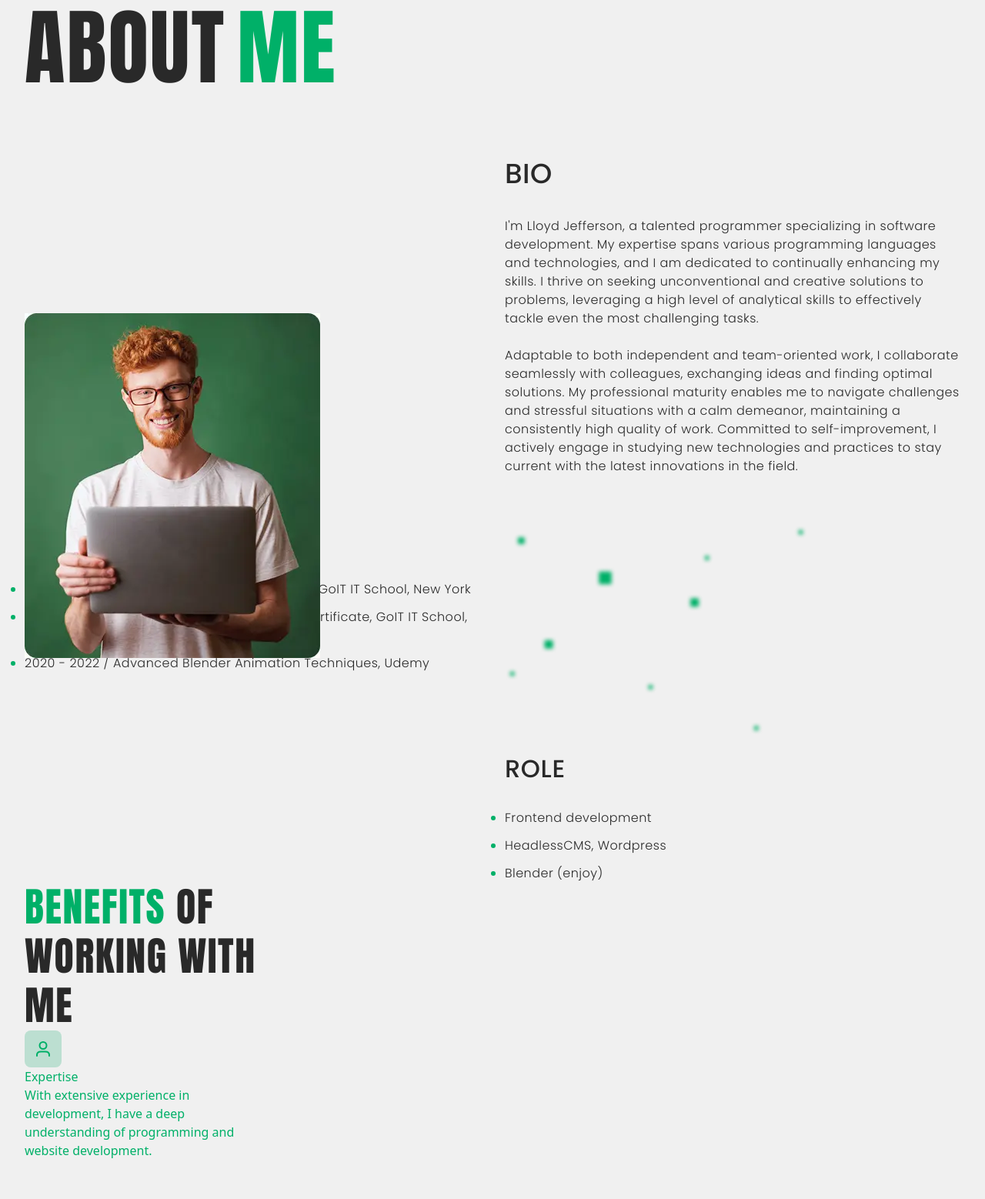
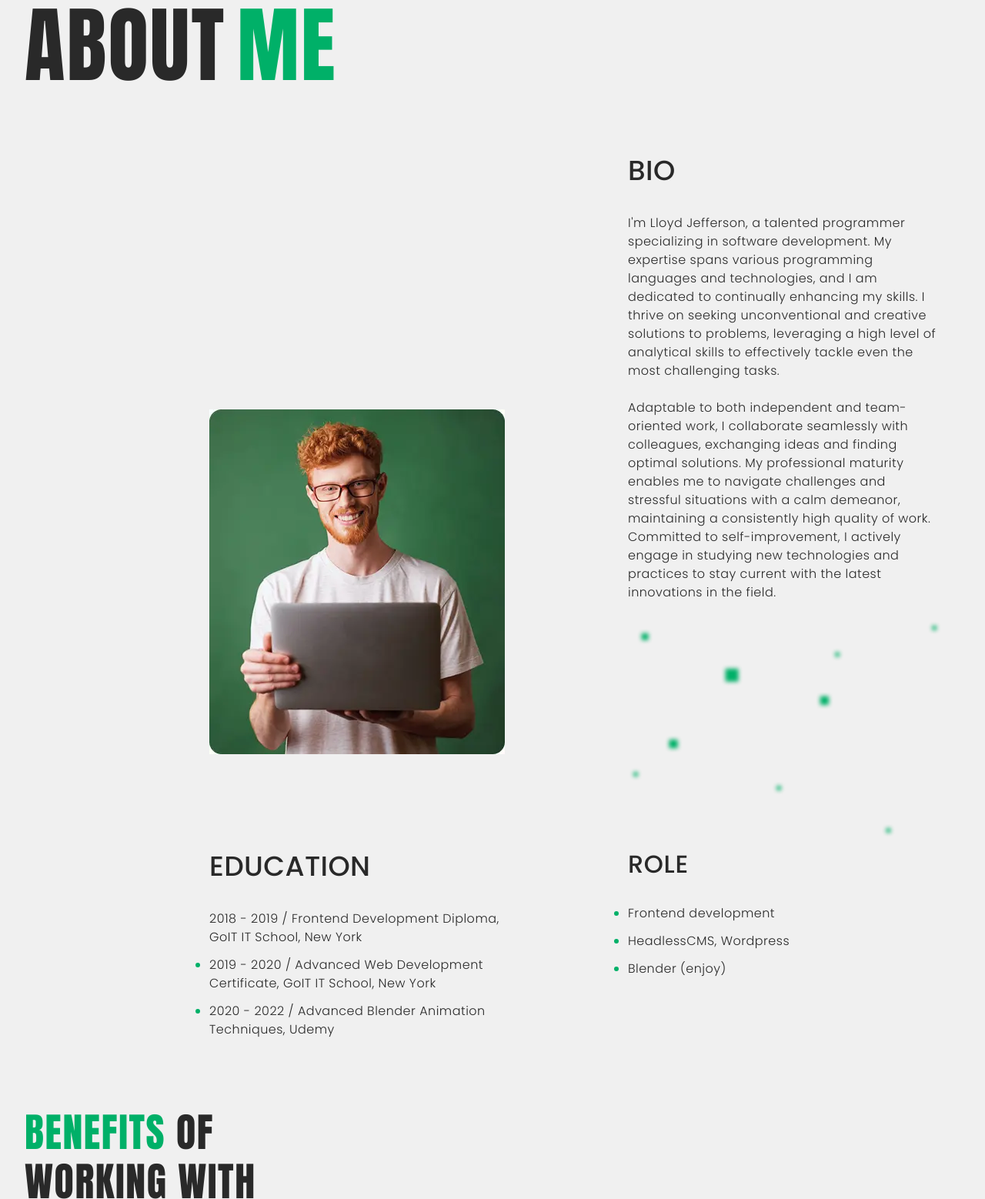
Before and after one commit to maxymus101/JS-team-project-g14, a website built with Vite: page src/index.html in a window 1280 px wide. Shown: the top 1558 px of the page at 77% size. Built offline with nearby package versions, Linux system fonts and the light colour scheme.

Commit message:
add file about me

```diff
--- a/src/css/about-me.css
+++ b/src/css/about-me.css
@@ -2,9 +2,6 @@
  display: flex;
 align-items: left;
 flex-direction: column;
-
-
-
 }
 .about-me-title {
     font-family: "Impact", sans-serif;
@@ -24,12 +21,10 @@ padding-bottom: 40px;
     padding-left: 15px;
 }
 
-
 .content-image-container {
     display: flex;
 align-items: center;
     border-radius: 16px;
-
 }
 .bio-container {
     display: flex;
@@ -93,6 +88,7 @@ flex-direction: column;
 gap: 12px;
 list-style: disc;
 }
+
 .education-list li::marker {
     color: #00B068;
 }
@@ -131,51 +127,86 @@ list-style: disc;
     }
 }
 
+
+
+
+
+
 /*about-me tablet*/
 @media screen and (min-width: 768px) {
-
+   .about-me {
+    margin-right: 24px;
+   }
        .about-me-title {
        font-size: 108px;
-line-height: 1.14;
+       line-height: 1.1;
        letter-spacing: 0.02em;
-text-align: right;
-align-items: right;
-padding-bottom: 40px;
+       align-items: start;
+       }
+       .content-image-container {
+        position: relative;
+        top: 90px;
        }
        .bio-img-container {
         display: grid;
-    grid-template-columns: repeat(2, 1fr);
-
-    grid-column-gap: 32px;
-}
-.content-image-container {
-    position: relative;
-    top: 208px;
-
+        grid-template-columns: 3fr 3fr;
+        margin: 0;
+      gap: 32px;
        }
        .bio-title {
        font-size: 36px;
        line-height: 1.3;
        letter-spacing: 0.01em;
-padding-top: 40px;
-padding-bottom: 32px;
        }
 
-.educ-role-container {
+       .educ-role-container{
         display: grid;
-    grid-template-columns: repeat(2, 1fr);
-    grid-column-gap: 32px;
+        grid-template-columns: 3fr 3fr;
+        margin: 0;
+      gap: 32px;
+      position: relative;
+      top: -160px;
+       }
+
+       .education-title {
+       font-size: 36px;
+       line-height: 1.3;
+       letter-spacing: 0.01em;
+       }
 
     }
+ @media screen and (min-width: 1280px) {
 
-.role-container{
+        .content-image-container {
+         position: relative;
+         top: 100px;
+        }
+        .bio-img-container {
+         grid-template-columns: 3fr 3fr;
+       gap: 136px;
+       margin-left: 240px;
+        }
+        .bio-title {
+        font-size: 36px;
+        line-height: 1.3;
+        letter-spacing: 0.01em;
+        }
+        .educ-role-container{
+         display: grid;
+         grid-template-columns: 2fr 2fr;
+         margin: 0;
+       gap: 136px;
+       margin-left: 240px;
+       position: relative;
+       top: -50px;
+        }
+
+        .education-title {
+        font-size: 36px;
+        line-height: 1.3;
+        letter-spacing: 0.01em;
+        }
+      .education-list{
 
       }
-
-
-.role-container-title{
-
     }
-
-
-}
--- a/src/partials/about-me.html
+++ b/src/partials/about-me.html
@@ -6,8 +6,7 @@
     <title>Document</title>
 </head>
 <body>
-    <section class="about-me" id="about-me">
-        <div class="container">
+    <section class="container about-me" id="about-me">
             <h1 class="about-me-title">About <span class="about-me-span">me</span></h1>
           <div class="item-container">
             <div class="bio-img-container">
@@ -38,21 +37,19 @@
                            I actively engage in studying new technologies
                         and practices to stay current with the latest innovations in the field.</p>
                     </div>
-
+                    <img src="./img/svg/decor-bg-2.png" alt="decor-bg-2" class="decor-img">
                 </div>
             </div>
                 <div class="educ-role-container">
                     <div class="education-continer">
                         <h3 class="education-title">EDUCATION</h3>
                     <ul class="education-list">
-                        <li class="education-item">2018 - 2019  / Frontend Development Diploma, GoIT IT School, New York</li>
+                        <li class="role-list">2018 - 2019  / Frontend Development Diploma, GoIT IT School, New York</li>
                         <li class="education-item">2019 - 2020 / Advanced Web Development Certificate, GoIT IT School, New York</li>
                         <li class="education-item">2020 - 2022 / Advanced Blender Animation Techniques, Udemy</li>
                     </ul>
                     </div>
-
                     <div class="role-container">
-                        <img src="./img/svg/decor-bg-2.png" alt="decor-bg-2" class="decor-img">
                         <h3 class="role-title">ROLE</h3>
                         <ul class="role-list">
                             <li class="role-item">Frontend development</li>
@@ -63,7 +60,7 @@
                 </div>
 
           </div>
-        </div>
+
     </section>
 
 </body>
```
Lines whose indentation alone changed are shown as unchanged.
